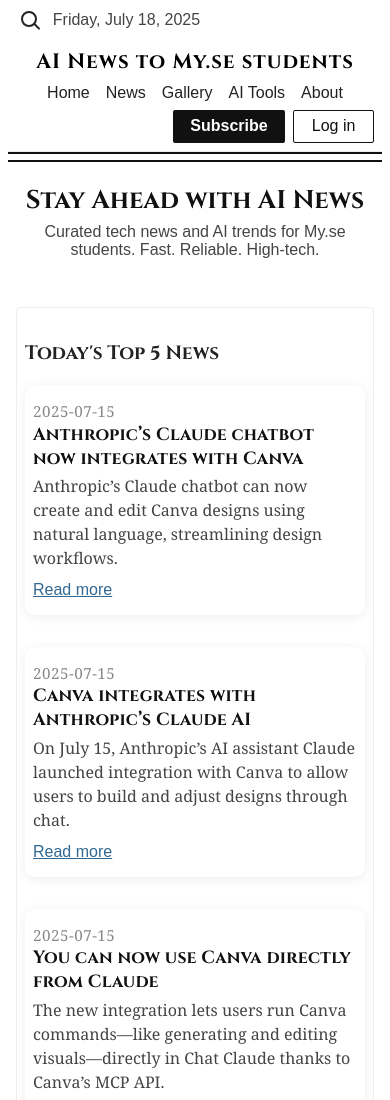
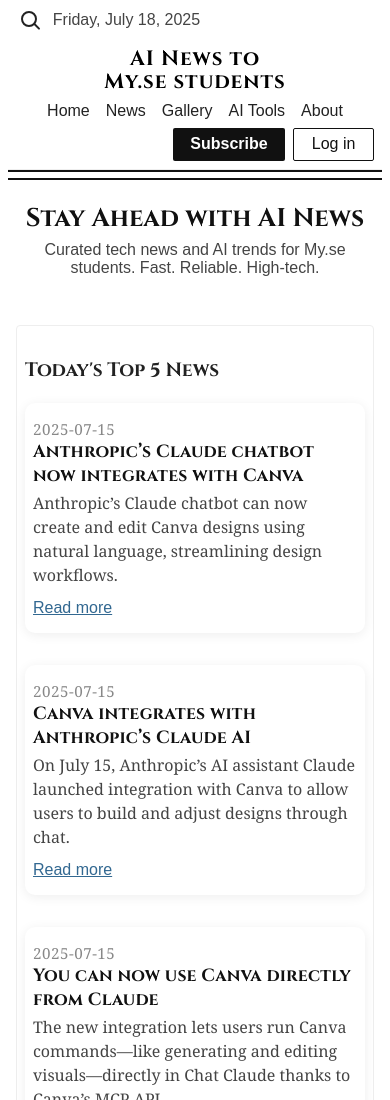
Before and after one commit to JuampaPS/blog, a plain HTML site: page index.html in a window 390 px wide. Shown: the top 1100 px of the page. Drawn offline with nearby package versions, Linux system fonts and the light colour scheme.

Commit message:
style: mobile header-title split into two lines for better readability

```diff
--- a/index.html
+++ b/index.html
@@ -38,7 +38,7 @@
         </span>
         <span class="header-date" id="header-date"></span>
       </div>
-      <div class="header-title">AI News to My.se students</div>
+      <div class="header-title">AI News to<br class="mobile-break">My.se students</div>
       <nav>
         <a href="index.html">Home</a>
         <a href="news.html">News</a>
--- a/src/styles/main.css
+++ b/src/styles/main.css
@@ -417,6 +417,14 @@
   .gallery-item {
     aspect-ratio: 1/1;
     width: 100%;
+  }
+}
+@media (max-width: 600px) {
+  .header-title {
+    font-size: 2.1rem;
+    text-align: center;
+    line-height: 1.1;
+    white-space: pre-line;
   }
 }
 @media (max-width: 600px) {
```
Also changed, not shown: about.html (+1 -1 lines), ai-tools.html (+1 -1 lines), gallery.html (+1 -1 lines), news.html (+1 -1 lines).
